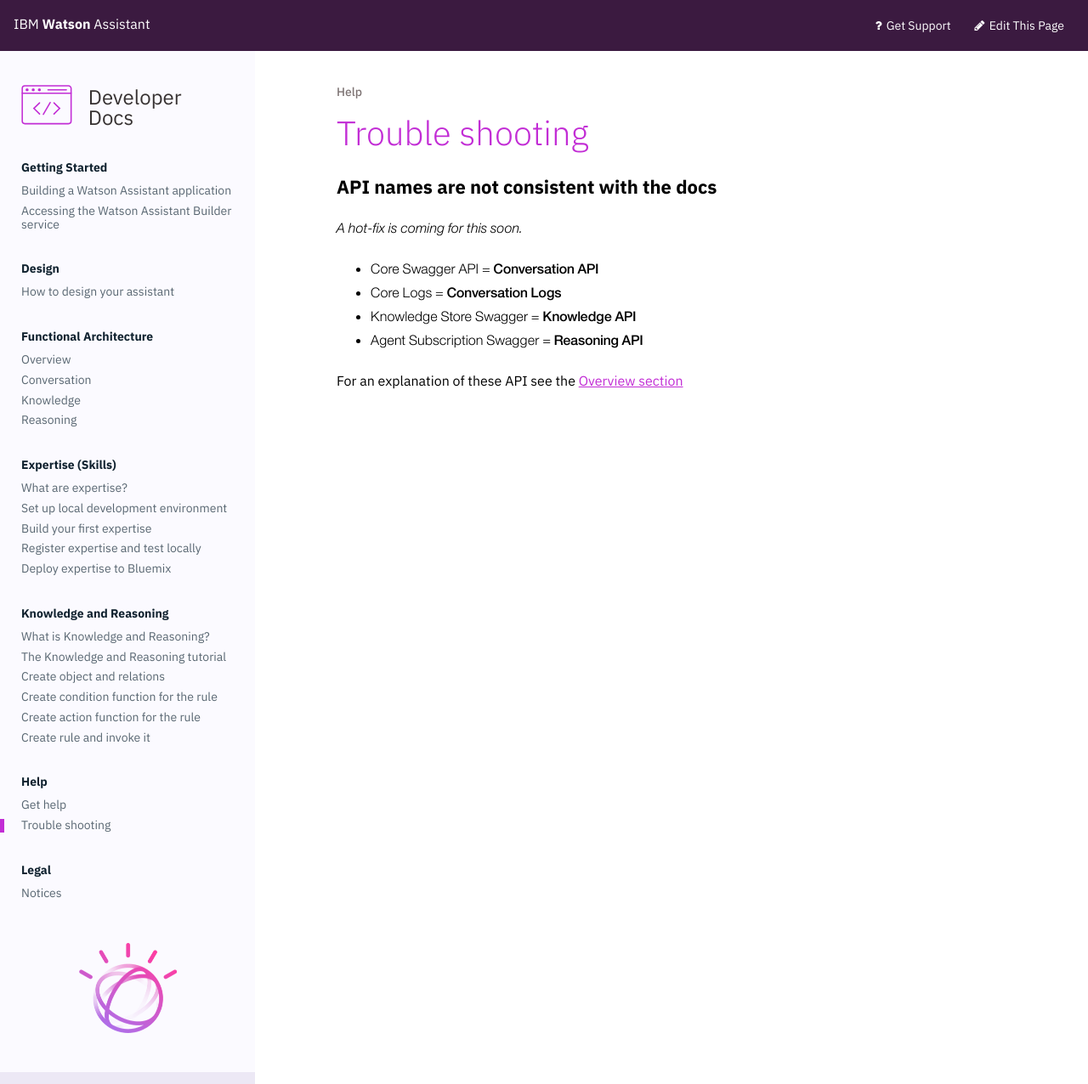
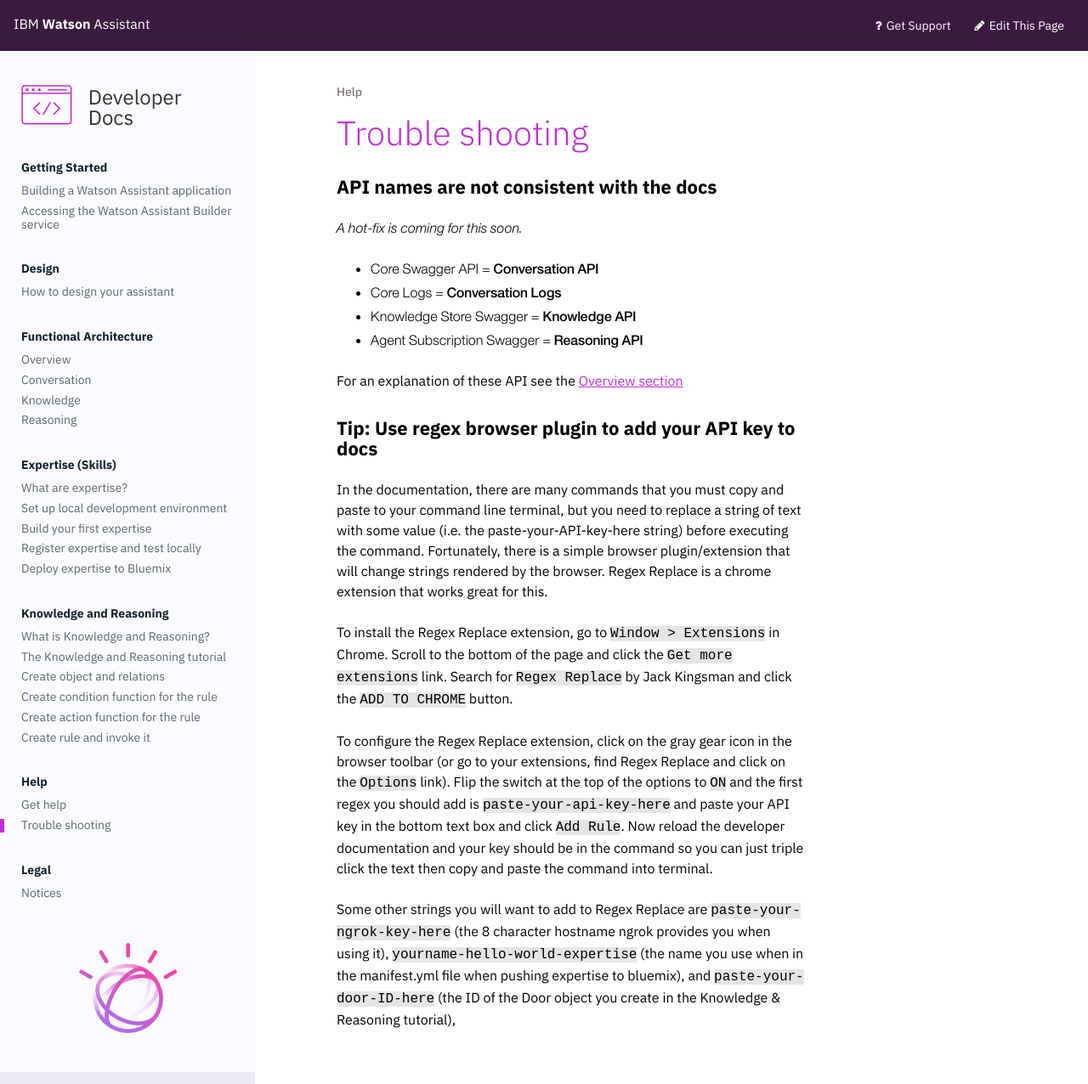
Before and after one commit to Watson-Personal-Assistant/developer, a Jekyll site: the page built from _content/get-help/troubleshooting.md, in a window 1280 px wide. Shown: the whole page at 85% size. Built offline with Jekyll 4.4.1, drawn with Linux system fonts in a browser that asks for light colours.

Commit message:
adds tip about regex replace

```diff
--- a/_content/get-help/troubleshooting.md
+++ b/_content/get-help/troubleshooting.md
@@ -12,3 +12,13 @@
 - Agent Subscription Swagger = **Reasoning API**
 
 For an explanation of these API see the [Overview section](https://watson-personal-assistant.github.io/developer/understand-service/overview/)
+
+### Tip: Use regex browser plugin to add your API key to docs
+
+In the documentation, there are many commands that you must copy and paste to your command line terminal, but you need to replace a string of text with some value (i.e. the paste-your-API-key-here string) before executing the command.  Fortunately, there is a simple browser plugin/extension that will change strings rendered by the browser.  Regex Replace is a chrome extension that works great for this.
+
+To install the Regex Replace extension, go to `Window > Extensions` in Chrome.  Scroll to the bottom of the page and click the `Get more extensions` link.  Search for `Regex Replace` by Jack Kingsman and click the `ADD TO CHROME` button.
+
+To configure the Regex Replace extension, click on the gray gear icon in the browser toolbar (or go to your extensions, find Regex Replace and click on the `Options` link).  Flip the switch at the top of the options to `ON` and the first regex you should add is `paste-your-api-key-here` and paste your API key in the bottom text box and click `Add Rule`.  Now reload the developer documentation and your key should be in the command so you can just triple click the text then copy and paste the command into terminal.
+
+Some other strings you will want to add to Regex Replace are `paste-your-ngrok-key-here` (the 8 character hostname ngrok provides you when using it), `yourname-hello-world-expertise` (the name you use when in the manifest.yml file when pushing expertise to bluemix), and `paste-your-door-ID-here` (the ID of the Door object you create in the Knowledge & Reasoning tutorial),
```
